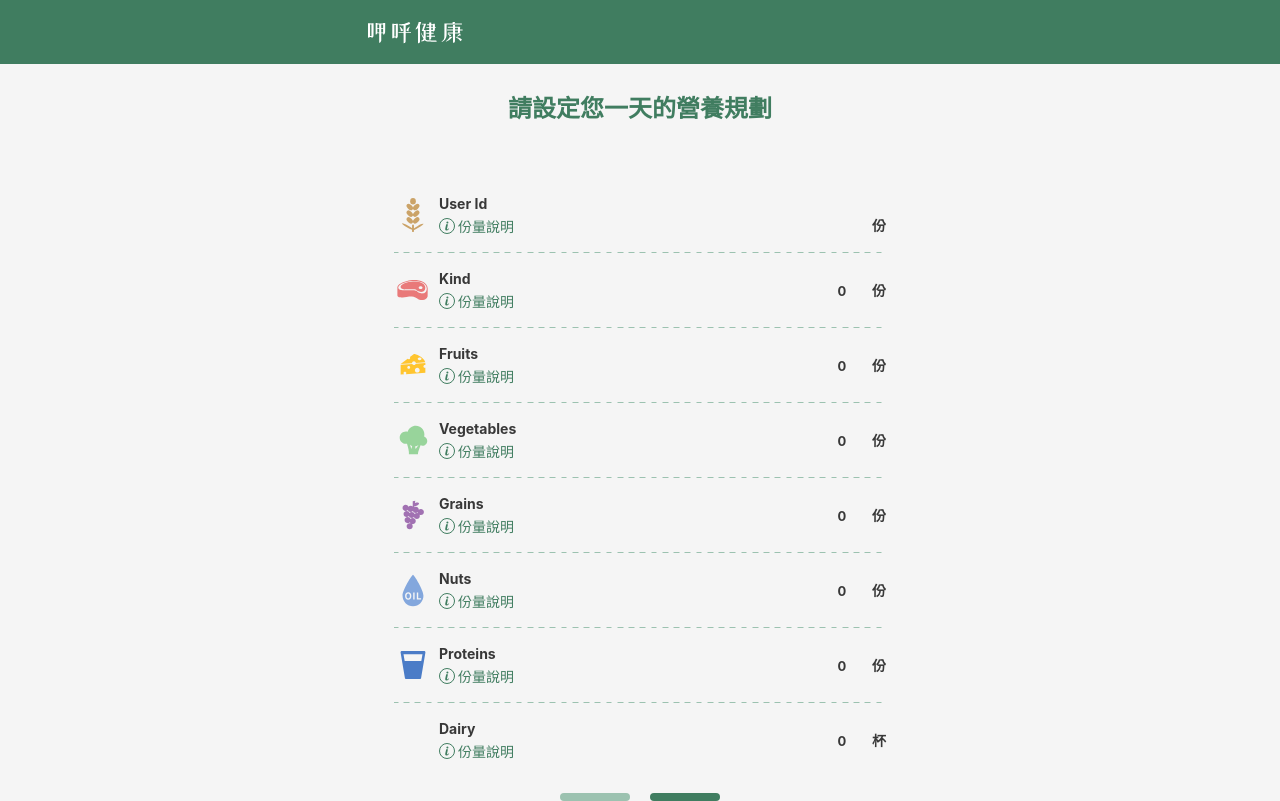
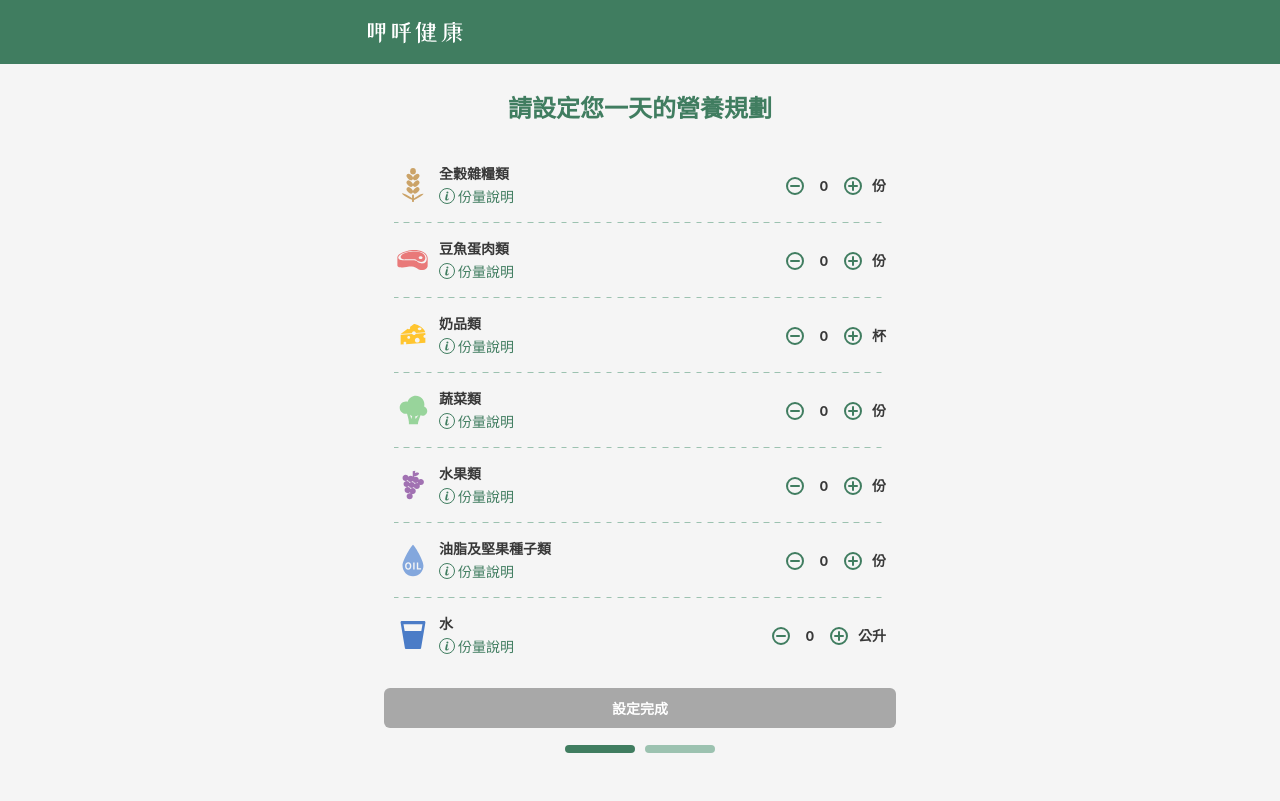
Before and after one commit to yachen168/Healthy-Eating, a Vue app: page /member-application/setting-plan in a window 1280 px wide. Built offline with nearby package versions, Linux system fonts and the light colour scheme.

Commit message:
feat: 個人飲食規劃版面完成

```diff
--- a/src/views/member/SettingPlan.vue
+++ b/src/views/member/SettingPlan.vue
@@ -1,17 +1,24 @@
 <template>
-  <div class="setDaliyPlan-page">
-    <section class="main">
-      <BaseTitle title="請設定您一天的營養規劃" class="base-title" />
+  <div>
+    <main>
+      <BaseTitle title="請設定您一天的營養規劃" />
       <!-- 查詢中 -->
       <RecordingTable
-        :items="$store.getters.historyOfAMealRecording"
+        :items="plan"
+        :canBeModify="true"
+        :fields="fields"
         @update:quantity="updateQuantity"
         @showModal="dataOfConversionTable = $event"
       />
-    </section>
+      <BaseButton
+        title="設定完成"
+        buttonStyle="primary"
+        :disabledState="isConfirmButtonPass"
+      ></BaseButton>
+    </main>
     <footer>
-      <div class="state-before"></div>
-      <div class="state-now"></div>
+      <div class="state"></div>
+      <div class="state"></div>
     </footer>
   </div>
 </template>
@@ -23,69 +30,90 @@ import RecordingTable from "@/components/recording/RecordingTable";
 export default {
   components: {
     BaseTitle,
+    BaseButton,
     RecordingTable
   },
   data() {
-    return {};
+    return {
+      isConfirmButtonPass: true,
+      fields: [
+        { key: "grains", label: "全穀雜糧類" },
+        { key: "proteins", label: "豆魚蛋肉類" },
+        { key: "dairy", label: "奶品類" },
+        { key: "vegetables", label: "蔬菜類" },
+        { key: "fruits", label: "水果類" },
+        { key: "nuts", label: "油脂及堅果種子類" },
+        { key: "water", label: "水" }
+      ],
+      // ===== 測試資料 =====
+      plan: [
+        {
+          fruits: 0,
+          vegetables: 0,
+          grains: 0,
+          nuts: 0,
+          proteins: 0,
+          dairy: 0,
+          water: 0
+        }
+      ]
+    };
+  },
+  methods: {
+    updateQuantity(e) {
+      const key = e.data.field.key;
+
+      this.plan[0][key] += e.addAndSubtractRange;
+      this.checkConfirmButtonPass(e.data.item);
+    },
+    checkConfirmButtonPass(items) {
+      this.isConfirmButtonPass = !Object.values(items).some(item => item !== 0);
+    }
   }
 };
 </script>
 
 <style lang="scss" scoped>
-.setDaliyPlan-page {
-  position: relative;
+main {
+  padding: 0 32px;
+  .base-title {
+    margin-top: 31px;
+    margin-bottom: 23px;
+  }
+  .BaseButton {
+    margin-top: 14px;
+  }
 }
 
-.main {
-  padding: 0 32px;
-}
-
-.base-title {
-  margin-top: 31px;
-  margin-bottom: 53px;
-}
-.nextStep-button {
-  margin-top: 22px;
-}
-.font-error {
-  color: #e36e6e;
-  font-family: Roboto;
-  font-style: normal;
-  font-weight: bold;
-  font-size: 12px;
-  margin-top: 5px;
-}
-.weight {
-  text-align: center;
-}
-.input-container {
-  position: relative;
-}
-.icon {
-  position: absolute;
-  top: 6px;
-  right: 8px;
-  font-weight: bold;
-  font-size: 14px;
-  line-height: 28px;
-  color: #407d60;
-}
 footer {
   display: flex;
   justify-content: center;
   align-items: center;
-  // margin-top: 312px;
-  > div {
+  padding: 17px 0;
+  .state {
     width: 70px;
     height: 8px;
     border-radius: 4px;
-    margin: 0 10px;
+  }
+  .state:first-child {
+    background: #407d60;
+  }
+  .state:last-child {
+    margin-left: 10px;
+    background: #9cc2b0;
   }
 }
-.state-now {
-  background: #407d60;
-}
-.state-before {
-  background: #9cc2b0;
+
+::v-deep
+  .table.b-table.b-table-stacked
+  > tbody
+  > tr
+  > [data-label]:last-of-type {
+  &::before {
+    width: 40%;
+  }
+  > div {
+    width: 60%;
+  }
 }
 </style>
```
